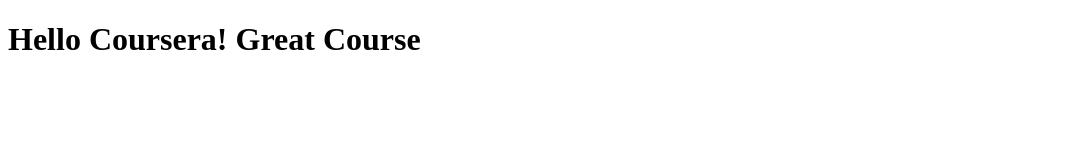
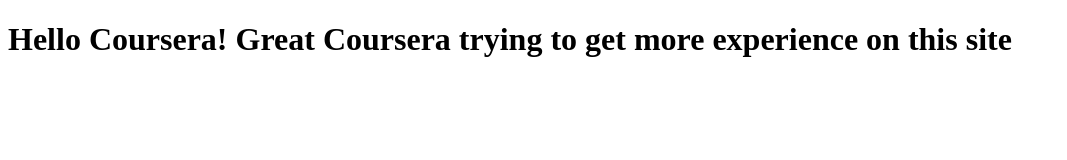
Before and after one commit to Fabclemente/Coursera-Test, a plain HTML site: page site/Index.html in a window 1280 px wide. Shown: the whole page, without its empty margins (0-1067 px from the left). Drawn offline with Linux system fonts and the light colour scheme.

Commit message:
updating the page

```diff
--- a/site/Index.html
+++ b/site/Index.html
@@ -4,6 +4,6 @@
 	<title></title>
 </head>
 <body>
-<h1>Hello Coursera! Great Course</h1>
+<h1>Hello Coursera! Great Coursera trying to get more experience on this site</h1>
 </body>
 </html>
```
